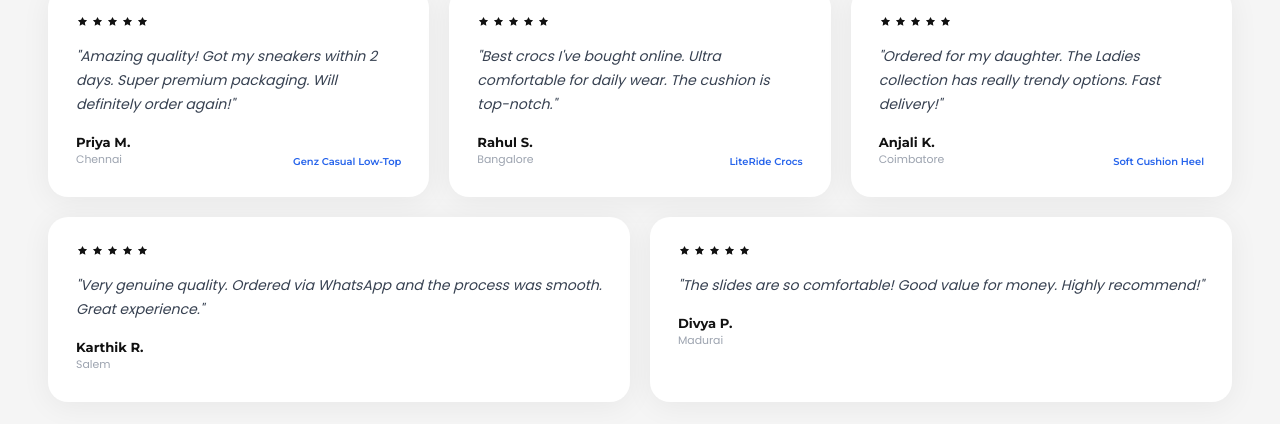
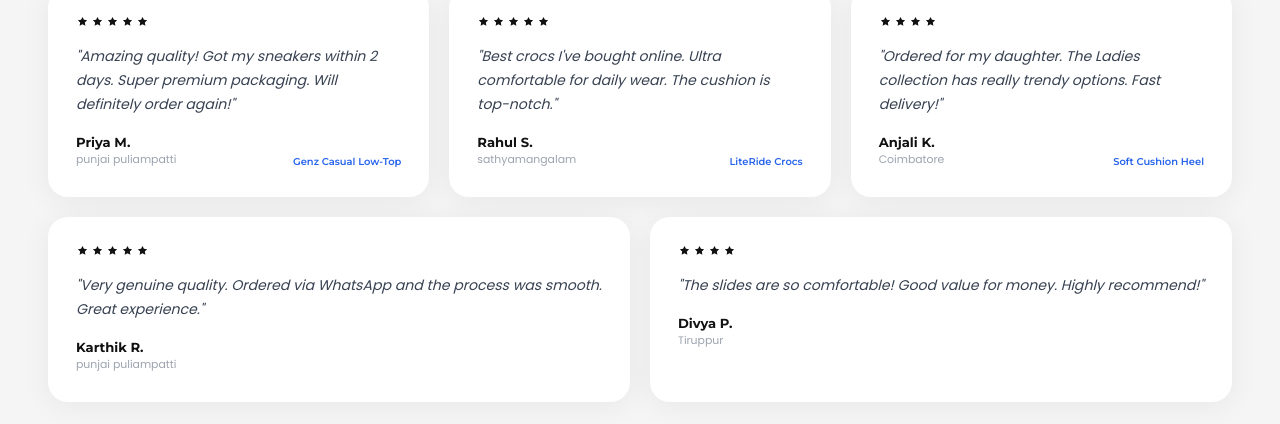
Before and after one commit to chandraathithyaM/bestchappals, a Next.js app: page / in a window 1280 px wide. Shown: the part 5218-5642 px from the top of the page. Built offline with nearby package versions, Linux system fonts and the light colour scheme; no server answers; the database is empty.

Commit message:
review change

```diff
--- a/src/components/Testimonials.tsx
+++ b/src/components/Testimonials.tsx
@@ -3,11 +3,11 @@
 import { motion } from "framer-motion";
 
 const testimonials = [
-  { id: 1, name: "Priya M.", location: "Chennai", text: "Amazing quality! Got my sneakers within 2 days. Super premium packaging. Will definitely order again!", rating: 5, product: "Genz Casual Low-Top" },
-  { id: 2, name: "Rahul S.", location: "Bangalore", text: "Best crocs I've bought online. Ultra comfortable for daily wear. The cushion is top-notch.", rating: 5, product: "LiteRide Crocs" },
-  { id: 3, name: "Anjali K.", location: "Coimbatore", text: "Ordered for my daughter. The Ladies collection has really trendy options. Fast delivery!", rating: 5, product: "Soft Cushion Heel" },
-  { id: 4, name: "Karthik R.", location: "Salem", text: "Very genuine quality. Ordered via WhatsApp and the process was smooth. Great experience.", rating: 5, product: "Bata V-Strap" },
-  { id: 5, name: "Divya P.", location: "Madurai", text: "The slides are so comfortable! Good value for money. Highly recommend!", rating: 5, product: "Flip Flop Elite" },
+  { id: 1, name: "Priya M.", location: "punjai puliampatti", text: "Amazing quality! Got my sneakers within 2 days. Super premium packaging. Will definitely order again!", rating: 5, product: "Genz Casual Low-Top" },
+  { id: 2, name: "Rahul S.", location: "sathyamangalam", text: "Best crocs I've bought online. Ultra comfortable for daily wear. The cushion is top-notch.", rating: 5, product: "LiteRide Crocs" },
+  { id: 3, name: "Anjali K.", location: "Coimbatore", text: "Ordered for my daughter. The Ladies collection has really trendy options. Fast delivery!", rating: 4, product: "Soft Cushion Heel" },
+  { id: 4, name: "Karthik R.", location: "punjai puliampatti", text: "Very genuine quality. Ordered via WhatsApp and the process was smooth. Great experience.", rating: 5, product: "Bata V-Strap" },
+  { id: 5, name: "Divya P.", location: "Tiruppur", text: "The slides are so comfortable! Good value for money. Highly recommend!", rating: 4, product: "Flip Flop Elite" },
 ];
 
 function Stars({ count }: { count: number }) {
```
